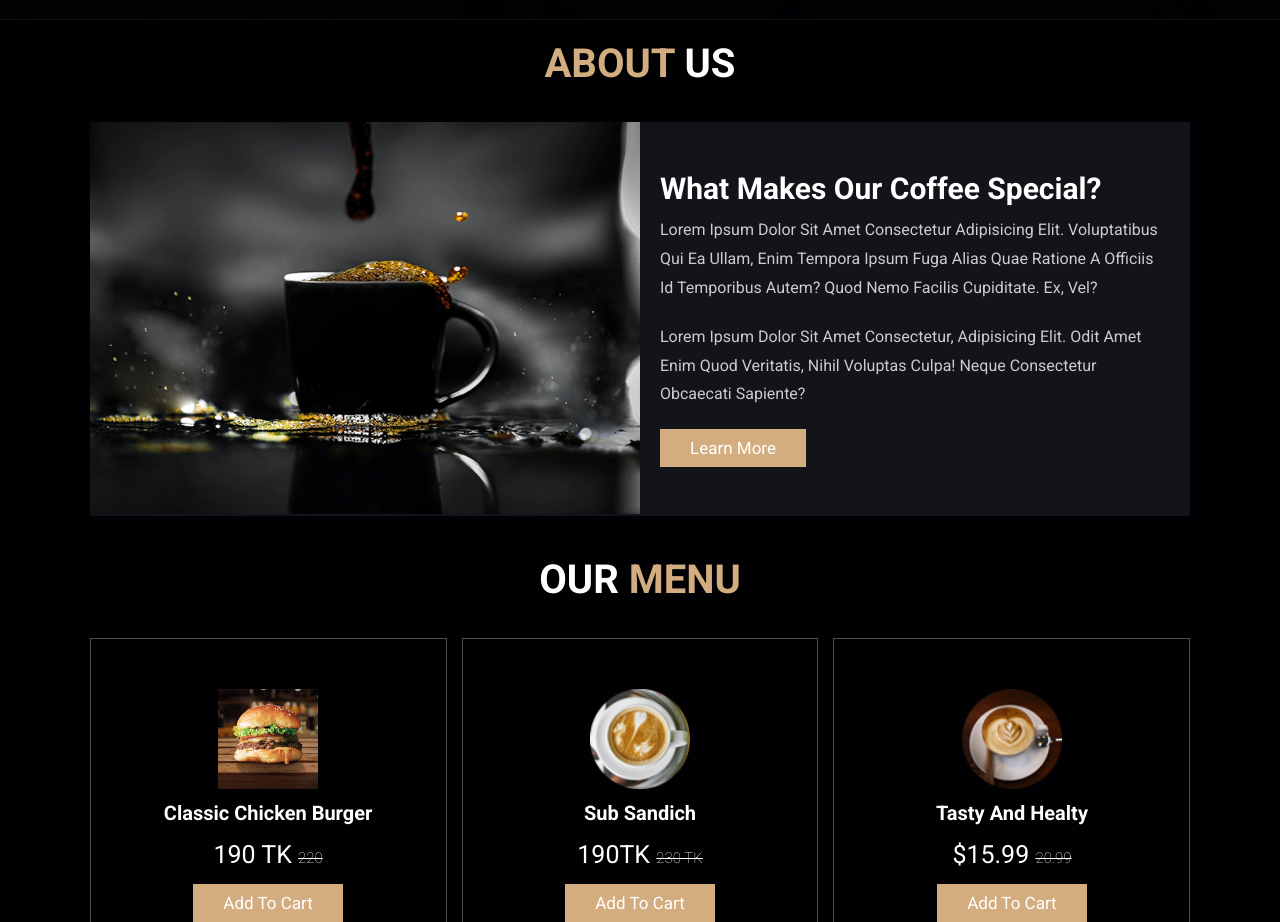
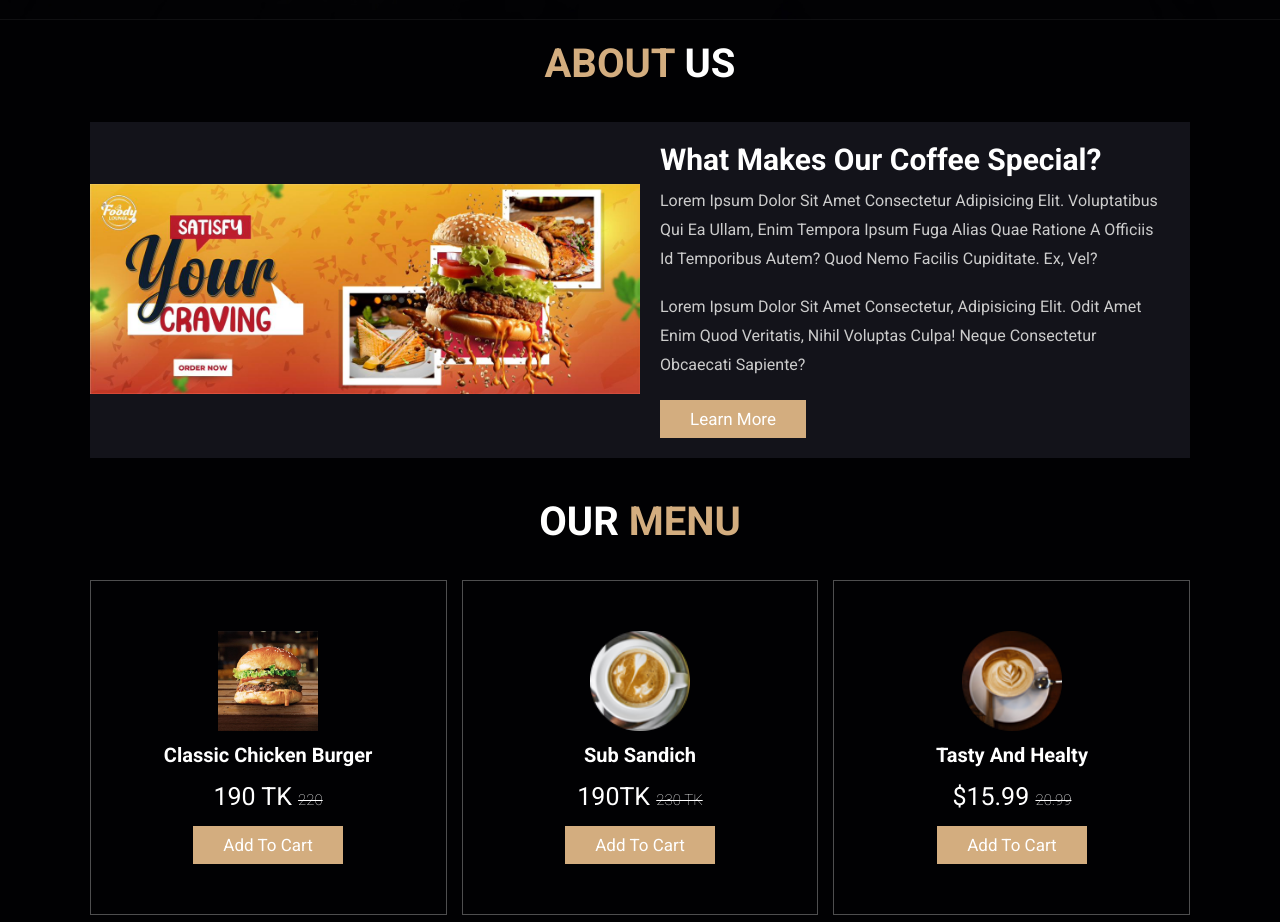
Before and after one commit to mostofasarker/coffeshop, a plain HTML site: page index.html in a window 1280 px wide. Shown: the part 780-1702 px from the top of the page. Drawn offline with Linux system fonts and the light colour scheme.

Commit message:
add aboyut
add

```diff
--- a/index.html
+++ b/index.html
@@ -107,7 +107,7 @@
     <div class="row">
 
         <div class="image">
-            <img src="images/about-img.jpeg" alt="">
+            <img src="images/WhatsApp Image 2025-08-24 at 16.28.50_2d480ae2.jpg" alt="">
         </div>
 
         <div class="content">
```
Also changed, not shown: images/WhatsApp Image 2025-08-24 at 16.28.50_2d480ae2.jpg (added).
